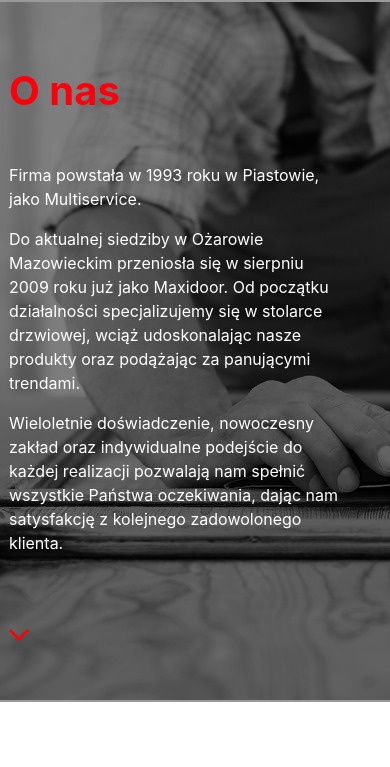
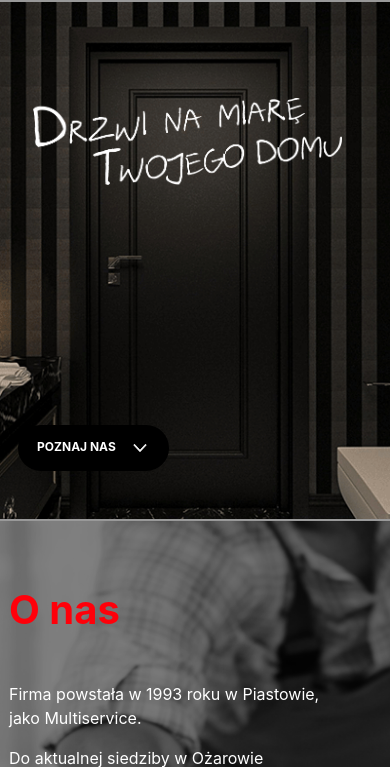
Before and after one commit to maxidoor/maxidoor.github.io, a PHP site: page / in a window 390 px wide. Shown: the part 88-855 px from the top of the page. Run offline with PHP 8.4, Linux system fonts and the light colour scheme.

Commit message:
mobile update

```diff
--- a/files/css/header-carousel.css
+++ b/files/css/header-carousel.css
@@ -30,12 +30,19 @@ header .carousel-img {
 
 header ol.carousel-indicators {
    position: absolute;
-   bottom: 5px;
+   bottom: -3rem;
    margin: 0;
    left: 0;
    right: 0;
    width: auto;
 }
+
+@media only screen and (min-width: 992px) {
+   header ol.carousel-indicators {
+      bottom: 15px;
+   }
+ }
+
 
 header ol.carousel-indicators li,
 header ol.carousel-indicators li.active {
--- a/files/css/main.css
+++ b/files/css/main.css
@@ -28,9 +28,27 @@ header .carousel-inner {
 }
 
 .brand-name {
-  height: 150px;
+  top: 10px;
+  height: 90px;
 }
 
+
+@media only screen and (min-width: 768px) {
+  .brand-name {
+    top: 0px;
+    height: 110px;
+  }
+}
+
+@media only screen and (min-width: 992px) {
+  .brand-name {
+    height: 150px;
+  }
+}
+
+.mobile-header-button {
+    margin-top: 15rem;
+}
 
 
 @media only screen and (min-width: 992px) {
@@ -148,6 +166,11 @@ a:hover {
   background-size: cover;
   background-position: center;
   background-repeat: no-repeat;
+}
+
+.header-mobile-background {
+  background-image: url(../img/strona_glowna/glowna-mobile.png);
+  min-height: 500px;
 }
 
 .onas-background {
--- a/index.html
+++ b/index.html
@@ -88,7 +88,7 @@
     </div>
   </div>
 
-  <header id="header" class="container-fluid content-background d-none d-lg-block">
+  <header id="header" class="container-fluid content-background d-none d-sm-block">
     <div id="dotIndicators" class="carousel slide" data-ride="carousel">
       <ol class="carousel-indicators">
         <li data-target="#dotIndicators" data-slide-to="0" class="active"></li>
@@ -102,7 +102,7 @@
             <div class="row ">
               <img class="mb-7 brand-name" src="./files/img/strona_glowna/napis_2x.png" />
             </div>
-            <div class="row onas-button">
+            <div class="row onas-button d-none d-md-block">
               <a href="#onas-content" class="btn btn-primary font-weight-bold" role="button" aria-disabled="true">Poznaj
                 nas &nbsp; &nbsp; <img width="20px" src="./files/img/icons/arrow_down.svg"></a>
             </div>
@@ -120,6 +120,18 @@
       </div>
     </div>
   </header>
+
+  <div id="header-mobile-content" class="content-background header-mobile-background content-separator d-sm-none">
+    <div class="container-fluid h-100">
+      <div class="row h-100 p-5 mt-5">
+        <img class="mx-auto my-auto brand-name-mobile w-100" src="./files/img/strona_glowna/napis_1x.png" />
+        <div class="row mobile-header-button">
+          <a href="#onas-content" class="btn btn-primary font-weight-bold" role="button" aria-disabled="true">Poznaj
+            nas &nbsp; &nbsp; <img width="20px" src="./files/img/icons/arrow_down.svg"></a>
+        </div>
+      </div>
+    </div>
+  </div>
 
   <div id="onas-content" class="onas content-background onas-background content-separator">
     <div class="container-fluid">
```
Also changed, not shown: files/img/strona_glowna/glowna-mobile.png (added).
